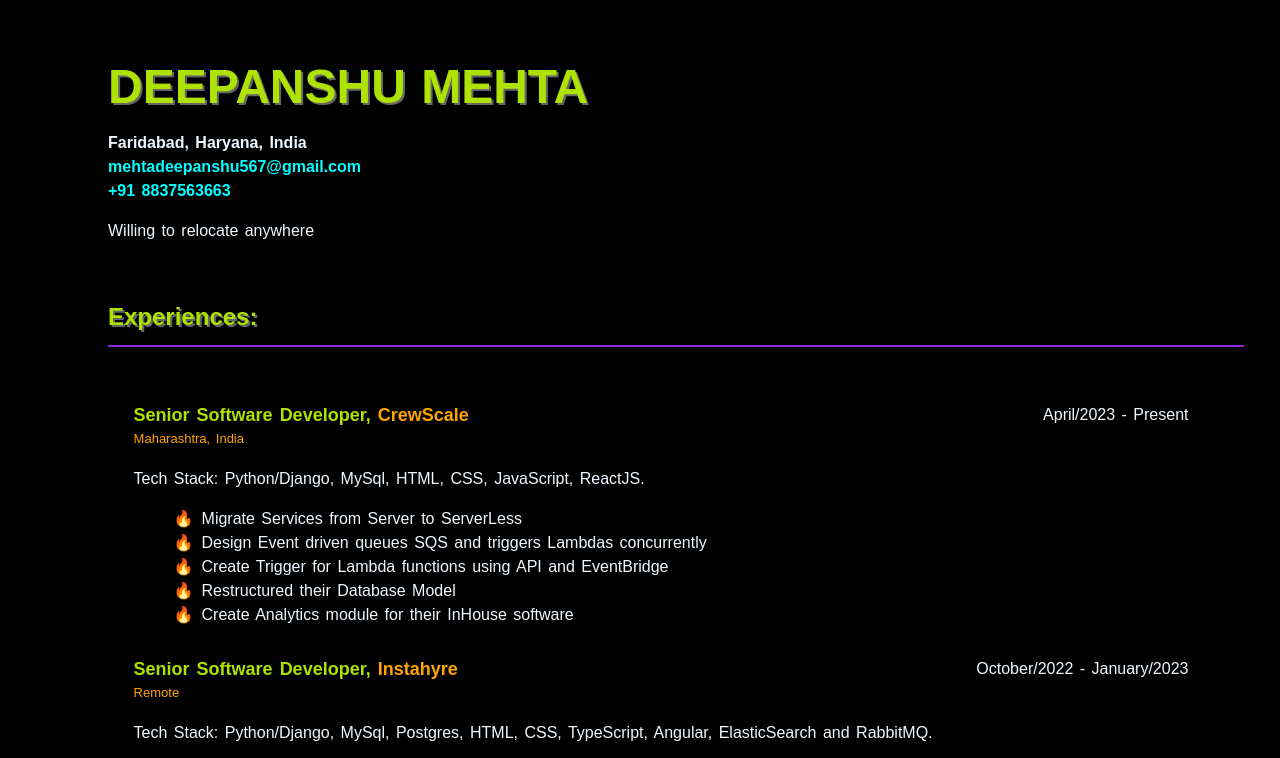
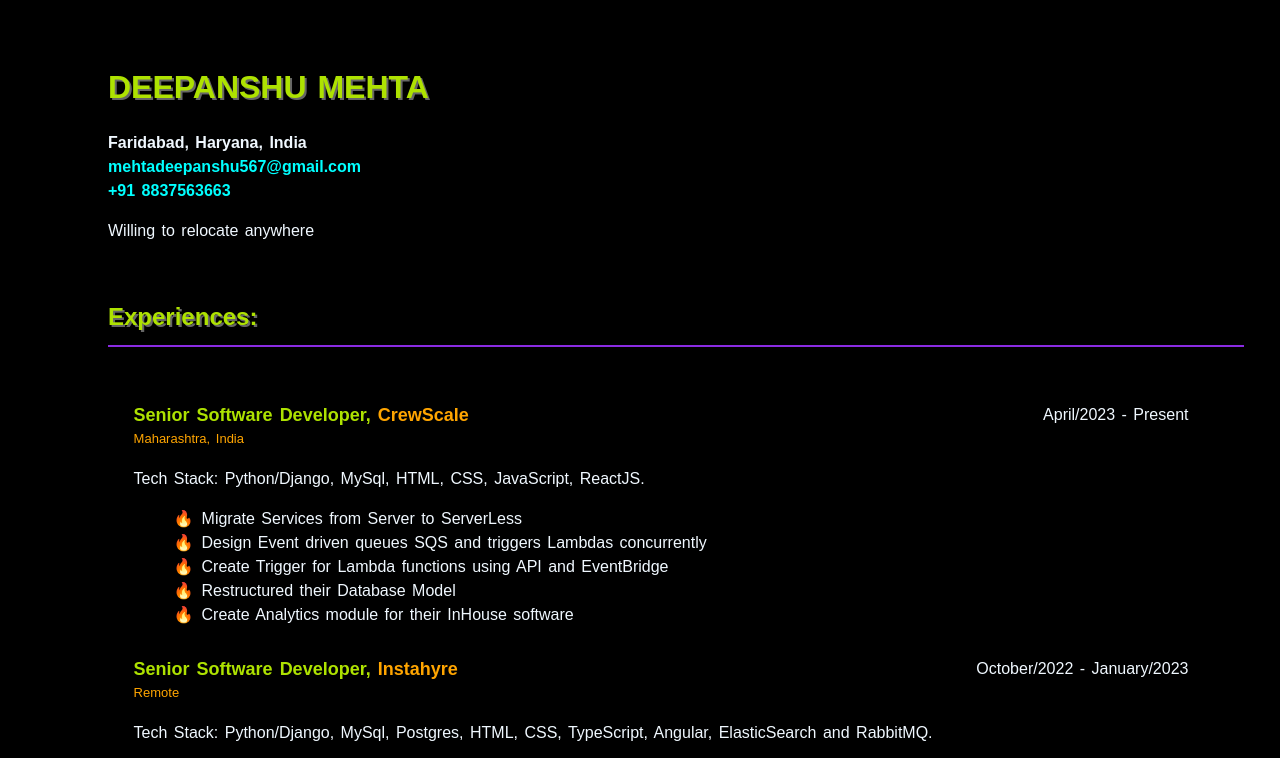
Before and after one commit to deepanshumehtaa/dpm07.github.io, a plain HTML site: page index.html in a window 1280 px wide. Shown: the top 758 px of the page. Drawn offline with Linux system fonts and the light colour scheme.

Commit message:
Update index.html

```diff
--- a/index.html
+++ b/index.html
@@ -108,7 +108,7 @@
 
         .Name{
             height: 5vh;
-            font-size: 6vh;
+            font-size: xx-large;
             font-weight: bolder;
             text-transform: uppercase;
             display: inline-block;
```
